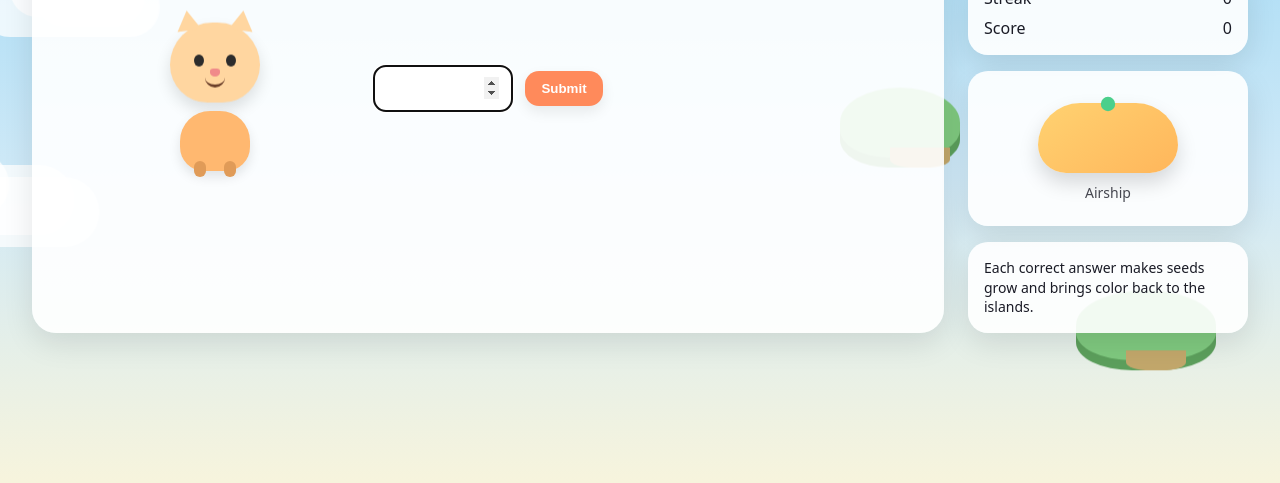
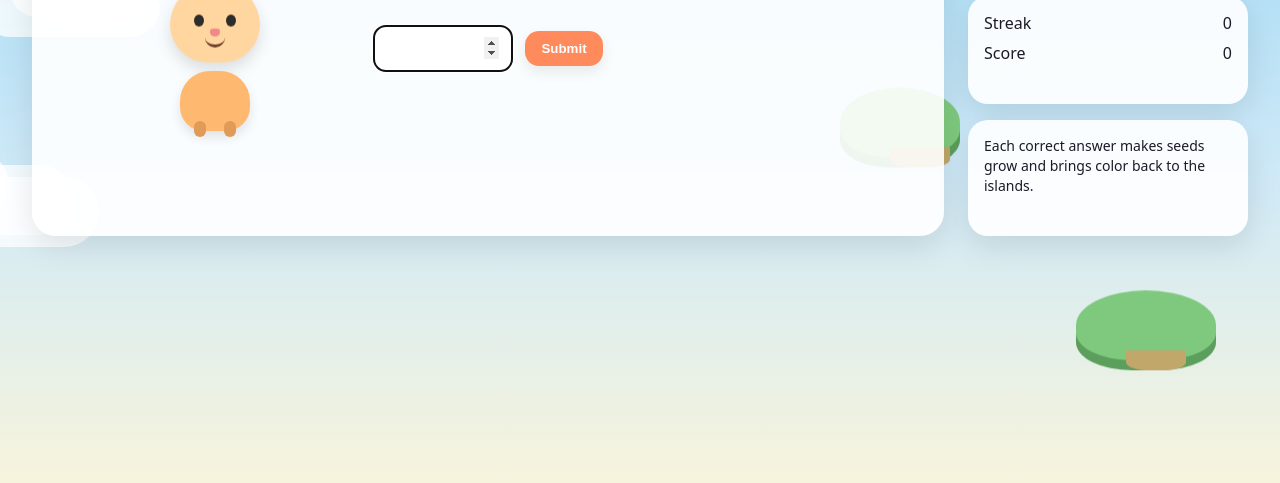
Before and after one commit to AGFella/sky-garden-math, a plain HTML site: page index.html in a window 1280 px wide. Shown: the part 263-746 px from the top of the page. Drawn offline with Linux system fonts and the light colour scheme.

Commit message:
Remove airship panel

```diff
--- a/app.js
+++ b/app.js
@@ -345,6 +345,7 @@ function giveHint() {
 }
 
 function celebrateSeed() {
+  if (!seed) return;
   seed.classList.add("grow");
   setTimeout(() => seed.classList.remove("grow"), 300);
 }
--- a/index.html
+++ b/index.html
@@ -116,14 +116,6 @@
         </div>
       </div>
 
-      <div class="panel-section">
-        <div class="ship">
-          <div class="ship-body"></div>
-          <div class="seed" id="seed"></div>
-          <div class="ship-label" data-i18n="ship">Воздушный корабль</div>
-        </div>
-      </div>
-
       <div class="panel-section story" id="storyText" data-i18n="story">
         Каждое правильное решение оживляет семена и возвращает цвет на острова.
       </div>
```
